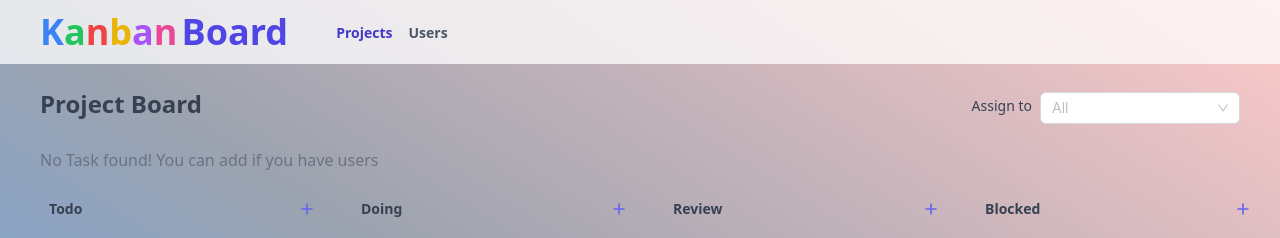
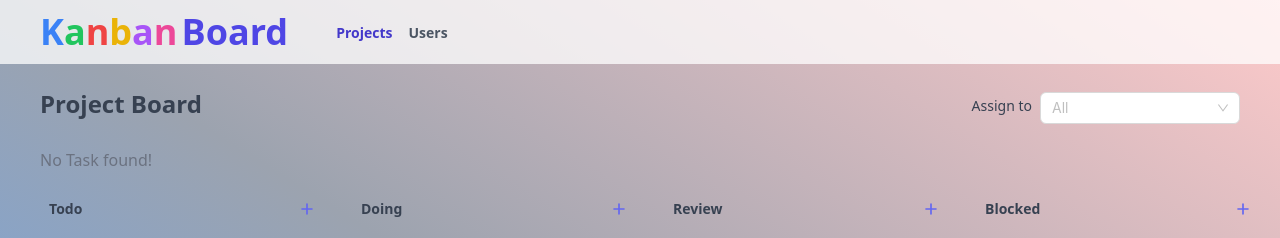
Before and after one commit to Shahriar-Shakil/Kanban-board-react-redux, a React (Create React App) app: page / in a window 1280 px wide. Shown: the top 238 px of the page. Built offline with nearby package versions, Linux system fonts and the light colour scheme.

Commit message:
fix card head

```diff
--- a/src/components/Project/Project.jsx
+++ b/src/components/Project/Project.jsx
@@ -32,11 +32,9 @@ export default function Project({ project }) {
         style={{ display: isDragging ? "none" : "flex" }}
       >
         <div className="flex justify-between items-start w-full">
-          <div>
-            <h3 className="flex items-center text-black h-6 px-3 text-base font-semibold  text-white rounded-full capitalize">
-              {project?.title}
-            </h3>
-          </div>
+          <h3 className="flex items-center text-black h-6 px-3 text-base font-semibold  text-white rounded-full capitalize">
+            {project?.title}
+          </h3>
 
           <Menu as="div" className="relative inline-block text-left">
             <div>
--- a/src/components/Project/ProjectGrid.jsx
+++ b/src/components/Project/ProjectGrid.jsx
@@ -27,9 +27,7 @@ export default function ProjectGrid() {
   if (projects.length === 0) {
     content = (
       <>
-        <p className="text-gray-500 px-10 mt-6">
-          No Task found! You can add if you have users
-        </p>
+        <p className="text-gray-500 px-10 mt-6">No Task found!</p>
         <div className="flex flex-grow px-10 mt-4 space-x-6 overflow-auto">
           <ProjectList title="todo" />
           <ProjectList title="doing" />
```
